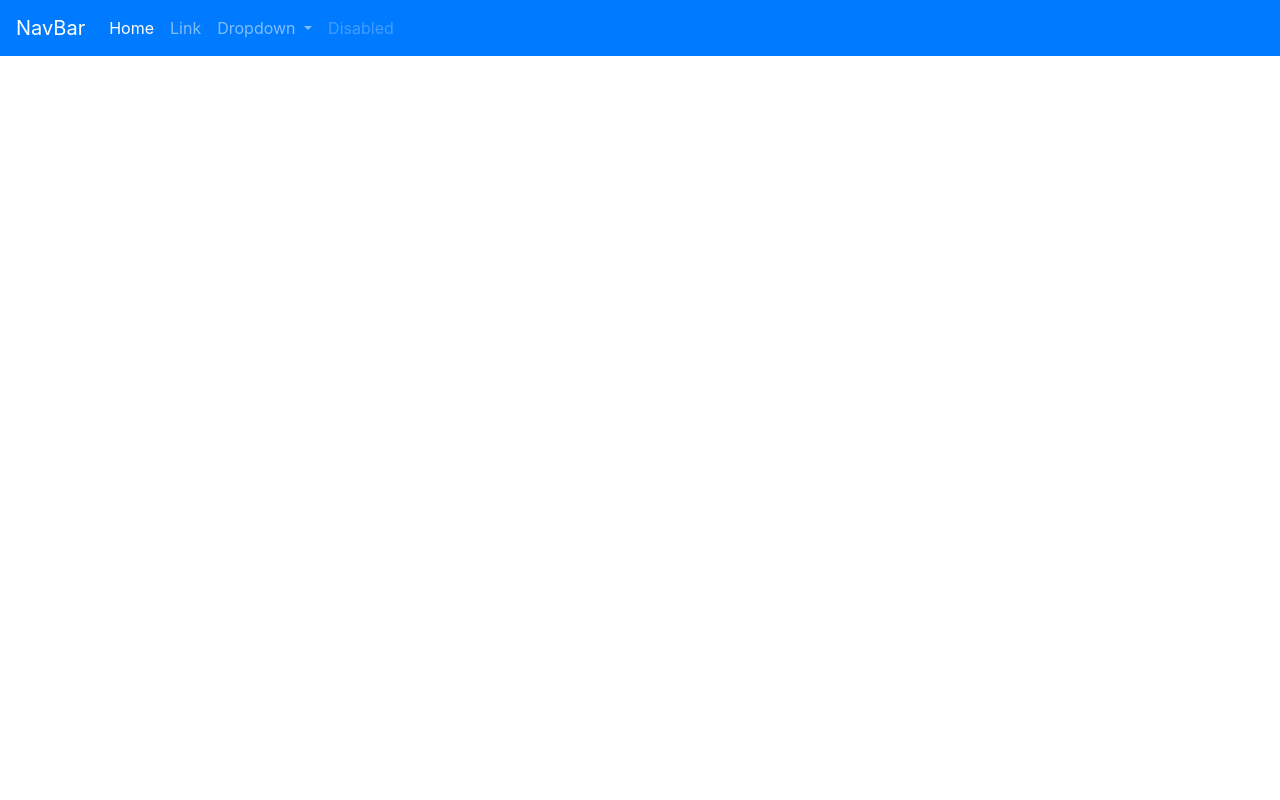
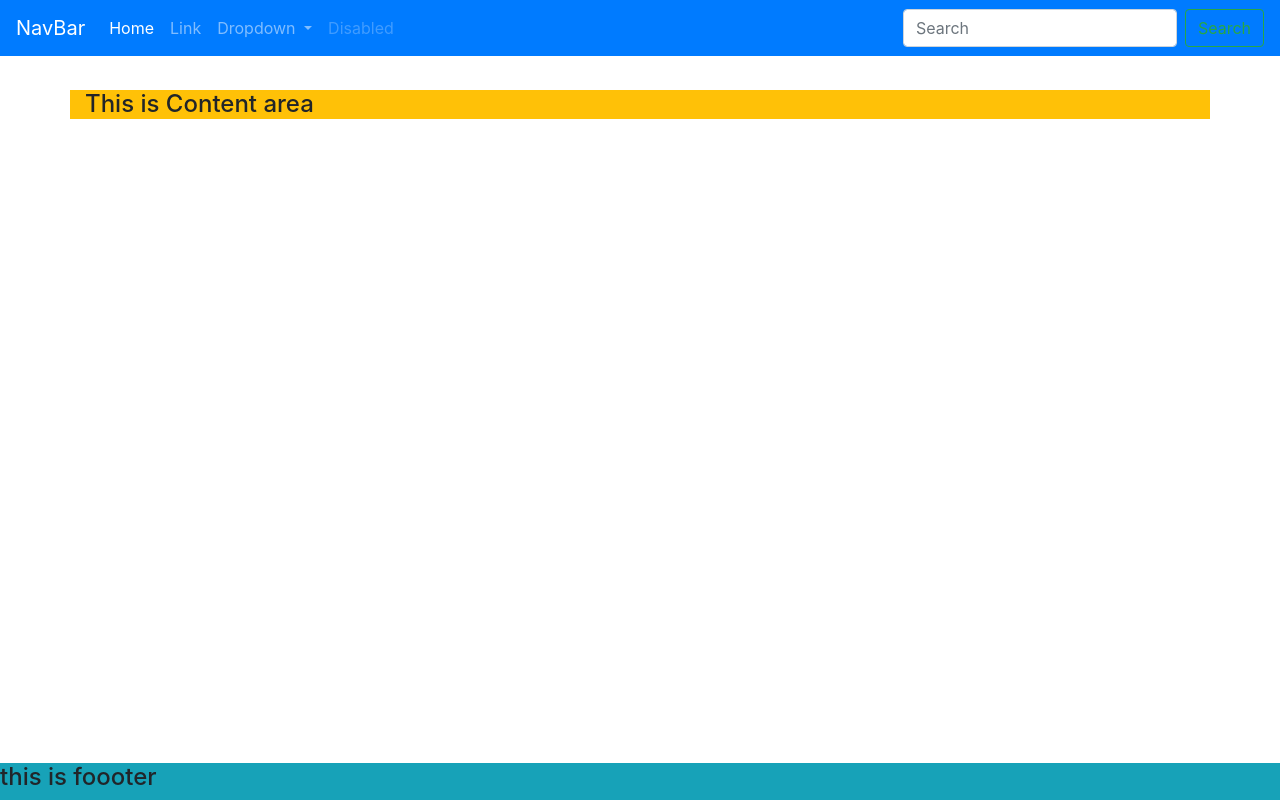
Before and after one commit to hjklo0220/python6th_django, a Django app: page / in a window 1280 px wide. Run offline with Django 4.2, Linux system fonts and the light colour scheme; some libraries are stand-ins or nearby versions.

Commit message:
home.html 내용 추가

```diff
--- a/templates/home.html
+++ b/templates/home.html
@@ -41,8 +41,20 @@
                 <a href="#" class="nav-link disabled" tabindex="-1">Disabled</a>
             </li>
         </ul>
+        <form class="form-inline my-2 my-lg-0" action="">
+            <input type="search" class="form-control mr-sm-2" placeholder="Search">
+            <button type="submit" class="btn btn-outline-success my-2 my-sm-0">Search</button>
+        </form>
     </div>
 </nav>
+
+<div class="container bg-warning">
+    <h4>This is Content area</h4>
+</div>
+
+<footer class="fixed-bottom bg-info">
+    <h4>this is foooter</h4>
+</footer>
 
 <script src="https://code.jquery.com/jquery-3.3.1.slim.min.js"
         integrity="sha384-q8i/X+965DzO0rT7abK41JStQIAqVgRVzpbzo5smXKp4YfRvH+8abtTE1Pi6jizo"
```
